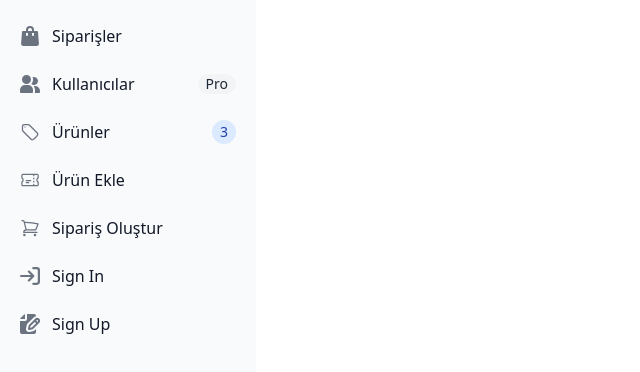
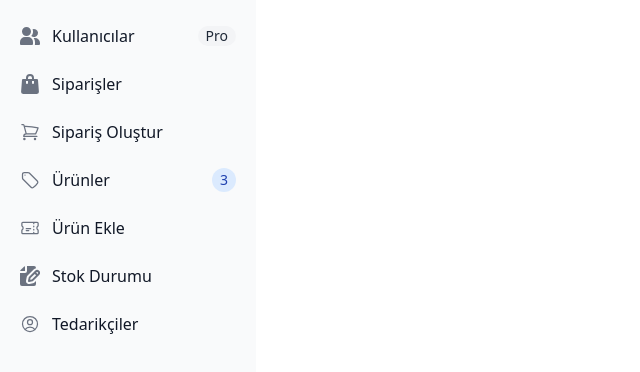
Before and after one commit to sektor7k/SOA-VTYS, a Next.js app in the folder frontend/: page / in a window 1280 px wide. Shown: the top 372 px of the page, without its empty margins (0-640 px from the left). Built offline with nearby package versions, Linux system fonts and the light colour scheme.

Commit message:
tedarikciler ve sto turumu template eklendi

```diff
--- a/frontend/src/components/SideBar.tsx
+++ b/frontend/src/components/SideBar.tsx
@@ -5,6 +5,15 @@ export default function SideNar() {
             <aside id="default-sidebar" className="fixed top-0 left-0 z-40 w-64 h-screen transition-transform -translate-x-full sm:translate-x-0" aria-label="Sidebar">
                 <div className="h-full px-3 py-4 overflow-y-auto bg-gray-50 dark:bg-gray-800">
                     <ul className="space-y-2 font-medium">
+                        <li>
+                            <a href="/kullanicilar" className="flex items-center p-2 text-gray-900 rounded-lg dark:text-white hover:bg-gray-100 dark:hover:bg-gray-700 group">
+                                <svg className="flex-shrink-0 w-5 h-5 text-gray-500 transition duration-75 dark:text-gray-400 group-hover:text-gray-900 dark:group-hover:text-white" aria-hidden="true" xmlns="http://www.w3.org/2000/svg" fill="currentColor" viewBox="0 0 20 18">
+                                    <path d="M14 2a3.963 3.963 0 0 0-1.4.267 6.439 6.439 0 0 1-1.331 6.638A4 4 0 1 0 14 2Zm1 9h-1.264A6.957 6.957 0 0 1 15 15v2a2.97 2.97 0 0 1-.184 1H19a1 1 0 0 0 1-1v-1a5.006 5.006 0 0 0-5-5ZM6.5 9a4.5 4.5 0 1 0 0-9 4.5 4.5 0 0 0 0 9ZM8 10H5a5.006 5.006 0 0 0-5 5v2a1 1 0 0 0 1 1h11a1 1 0 0 0 1-1v-2a5.006 5.006 0 0 0-5-5Z" />
+                                </svg>
+                                <span className="flex-1 ms-3 whitespace-nowrap">Kullanıcılar</span>
+                                <span className="inline-flex items-center justify-center px-2 ms-3 text-sm font-medium text-gray-800 bg-gray-100 rounded-full dark:bg-gray-700 dark:text-gray-300">Pro</span>
+                            </a>
+                        </li>
                         <li>
                             <a href="/siparisler" className="flex items-center p-2 text-gray-900 rounded-lg dark:text-white hover:bg-gray-100 dark:hover:bg-gray-700 group">
                                 <svg className="flex-shrink-0 w-5 h-5 text-gray-500 transition duration-75 dark:text-gray-400 group-hover:text-gray-900 dark:group-hover:text-white" aria-hidden="true" xmlns="http://www.w3.org/2000/svg" fill="currentColor" viewBox="0 0 18 20">
@@ -14,14 +23,16 @@ export default function SideNar() {
                             </a>
                         </li>
                         <li>
-                            <a href="/kullanicilar" className="flex items-center p-2 text-gray-900 rounded-lg dark:text-white hover:bg-gray-100 dark:hover:bg-gray-700 group">
-                                <svg className="flex-shrink-0 w-5 h-5 text-gray-500 transition duration-75 dark:text-gray-400 group-hover:text-gray-900 dark:group-hover:text-white" aria-hidden="true" xmlns="http://www.w3.org/2000/svg" fill="currentColor" viewBox="0 0 20 18">
-                                    <path d="M14 2a3.963 3.963 0 0 0-1.4.267 6.439 6.439 0 0 1-1.331 6.638A4 4 0 1 0 14 2Zm1 9h-1.264A6.957 6.957 0 0 1 15 15v2a2.97 2.97 0 0 1-.184 1H19a1 1 0 0 0 1-1v-1a5.006 5.006 0 0 0-5-5ZM6.5 9a4.5 4.5 0 1 0 0-9 4.5 4.5 0 0 0 0 9ZM8 10H5a5.006 5.006 0 0 0-5 5v2a1 1 0 0 0 1 1h11a1 1 0 0 0 1-1v-2a5.006 5.006 0 0 0-5-5Z" />
+                            <a href="siparisolustur" className="flex items-center p-2 text-gray-900 rounded-lg dark:text-white hover:bg-gray-100 dark:hover:bg-gray-700 group">
+
+                                <svg xmlns="http://www.w3.org/2000/svg" fill="none" viewBox="0 0 24 24" strokeWidth={1.5} stroke="currentColor" className="flex-shrink-0 w-5 h-5 text-gray-500 transition duration-75 dark:text-gray-400 group-hover:text-gray-900 dark:group-hover:text-white">
+                                    <path strokeLinecap="round" strokeLinejoin="round" d="M2.25 3h1.386c.51 0 .955.343 1.087.835l.383 1.437M7.5 14.25a3 3 0 0 0-3 3h15.75m-12.75-3h11.218c1.121-2.3 2.1-4.684 2.924-7.138a60.114 60.114 0 0 0-16.536-1.84M7.5 14.25 5.106 5.272M6 20.25a.75.75 0 1 1-1.5 0 .75.75 0 0 1 1.5 0Zm12.75 0a.75.75 0 1 1-1.5 0 .75.75 0 0 1 1.5 0Z" />
                                 </svg>
-                                <span className="flex-1 ms-3 whitespace-nowrap">Kullanıcılar</span>
-                                <span className="inline-flex items-center justify-center px-2 ms-3 text-sm font-medium text-gray-800 bg-gray-100 rounded-full dark:bg-gray-700 dark:text-gray-300">Pro</span>
+
+                                <span className="flex-1 ms-3 whitespace-nowrap">Sipariş Oluştur</span>
                             </a>
                         </li>
+
                         <li>
                             <a href="urunler" className="flex items-center p-2 text-gray-900 rounded-lg dark:text-white hover:bg-gray-100 dark:hover:bg-gray-700 group">
                                 <svg xmlns="http://www.w3.org/2000/svg" fill="none" viewBox="0 0 24 24" strokeWidth={1.5} stroke="currentColor" className="flex-shrink-0 w-5 h-5 text-gray-500 transition duration-75 dark:text-gray-400 group-hover:text-gray-900 dark:group-hover:text-white">
@@ -43,33 +54,26 @@ export default function SideNar() {
                             </a>
                         </li>
                         <li>
-                            <a href="siparisolustur" className="flex items-center p-2 text-gray-900 rounded-lg dark:text-white hover:bg-gray-100 dark:hover:bg-gray-700 group">
-
-                                <svg xmlns="http://www.w3.org/2000/svg" fill="none" viewBox="0 0 24 24" strokeWidth={1.5} stroke="currentColor" className="flex-shrink-0 w-5 h-5 text-gray-500 transition duration-75 dark:text-gray-400 group-hover:text-gray-900 dark:group-hover:text-white">
-                                    <path strokeLinecap="round" strokeLinejoin="round" d="M2.25 3h1.386c.51 0 .955.343 1.087.835l.383 1.437M7.5 14.25a3 3 0 0 0-3 3h15.75m-12.75-3h11.218c1.121-2.3 2.1-4.684 2.924-7.138a60.114 60.114 0 0 0-16.536-1.84M7.5 14.25 5.106 5.272M6 20.25a.75.75 0 1 1-1.5 0 .75.75 0 0 1 1.5 0Zm12.75 0a.75.75 0 1 1-1.5 0 .75.75 0 0 1 1.5 0Z" />
-                                </svg>
-
-                                <span className="flex-1 ms-3 whitespace-nowrap">Sipariş Oluştur</span>
-                            </a>
-                        </li>
-                        <li>
-                            <a href="#" className="flex items-center p-2 text-gray-900 rounded-lg dark:text-white hover:bg-gray-100 dark:hover:bg-gray-700 group">
-                                <svg className="flex-shrink-0 w-5 h-5 text-gray-500 transition duration-75 dark:text-gray-400 group-hover:text-gray-900 dark:group-hover:text-white" aria-hidden="true" xmlns="http://www.w3.org/2000/svg" fill="none" viewBox="0 0 18 16">
-                                    <path stroke="currentColor" stroke-linecap="round" stroke-linejoin="round" stroke-width="2" d="M1 8h11m0 0L8 4m4 4-4 4m4-11h3a2 2 0 0 1 2 2v10a2 2 0 0 1-2 2h-3" />
-                                </svg>
-                                <span className="flex-1 ms-3 whitespace-nowrap">Sign In</span>
-                            </a>
-                        </li>
-                        <li>
-                            <a href="#" className="flex items-center p-2 text-gray-900 rounded-lg dark:text-white hover:bg-gray-100 dark:hover:bg-gray-700 group">
+                            <a href="/stok" className="flex items-center p-2 text-gray-900 rounded-lg dark:text-white hover:bg-gray-100 dark:hover:bg-gray-700 group">
                                 <svg className="flex-shrink-0 w-5 h-5 text-gray-500 transition duration-75 dark:text-gray-400 group-hover:text-gray-900 dark:group-hover:text-white" aria-hidden="true" xmlns="http://www.w3.org/2000/svg" fill="currentColor" viewBox="0 0 20 20">
                                     <path d="M5 5V.13a2.96 2.96 0 0 0-1.293.749L.879 3.707A2.96 2.96 0 0 0 .13 5H5Z" />
                                     <path d="M6.737 11.061a2.961 2.961 0 0 1 .81-1.515l6.117-6.116A4.839 4.839 0 0 1 16 2.141V2a1.97 1.97 0 0 0-1.933-2H7v5a2 2 0 0 1-2 2H0v11a1.969 1.969 0 0 0 1.933 2h12.134A1.97 1.97 0 0 0 16 18v-3.093l-1.546 1.546c-.413.413-.94.695-1.513.81l-3.4.679a2.947 2.947 0 0 1-1.85-.227 2.96 2.96 0 0 1-1.635-3.257l.681-3.397Z" />
                                     <path d="M8.961 16a.93.93 0 0 0 .189-.019l3.4-.679a.961.961 0 0 0 .49-.263l6.118-6.117a2.884 2.884 0 0 0-4.079-4.078l-6.117 6.117a.96.96 0 0 0-.263.491l-.679 3.4A.961.961 0 0 0 8.961 16Zm7.477-9.8a.958.958 0 0 1 .68-.281.961.961 0 0 1 .682 1.644l-.315.315-1.36-1.36.313-.318Zm-5.911 5.911 4.236-4.236 1.359 1.359-4.236 4.237-1.7.339.341-1.699Z" />
                                 </svg>
-                                <span className="flex-1 ms-3 whitespace-nowrap">Sign Up</span>
+                                <span className="flex-1 ms-3 whitespace-nowrap">Stok Durumu</span>
                             </a>
                         </li>
+
+                        <li>
+                            <a href="/tedarikciler" className="flex items-center p-2 text-gray-900 rounded-lg dark:text-white hover:bg-gray-100 dark:hover:bg-gray-700 group">
+                                <svg xmlns="http://www.w3.org/2000/svg" fill="none" viewBox="0 0 24 24" strokeWidth={1.5} stroke="currentColor" className="flex-shrink-0 w-5 h-5 text-gray-500 transition duration-75 dark:text-gray-400 group-hover:text-gray-900 dark:group-hover:text-white">
+                                    <path strokeLinecap="round" strokeLinejoin="round" d="M17.982 18.725A7.488 7.488 0 0 0 12 15.75a7.488 7.488 0 0 0-5.982 2.975m11.963 0a9 9 0 1 0-11.963 0m11.963 0A8.966 8.966 0 0 1 12 21a8.966 8.966 0 0 1-5.982-2.275M15 9.75a3 3 0 1 1-6 0 3 3 0 0 1 6 0Z" />
+                                </svg>
+
+                                <span className="flex-1 ms-3 whitespace-nowrap">Tedarikçiler</span>
+                            </a>
+                        </li>
+
                     </ul>
                 </div>
             </aside>
--- /dev/null
+++ b/frontend/src/pages/stok.tsx
@@ -0,0 +1,11 @@
+
+import SideNar from "@/components/SideBar";
+
+export default function Stok() {
+  return (
+    <>
+      <SideNar/>
+
+    </>
+  );
+}
--- /dev/null
+++ b/frontend/src/pages/tedarikciler.tsx
@@ -0,0 +1,11 @@
+
+import SideNar from "@/components/SideBar";
+
+export default function Tedarikciler() {
+  return (
+    <>
+      <SideNar/>
+
+    </>
+  );
+}
```
